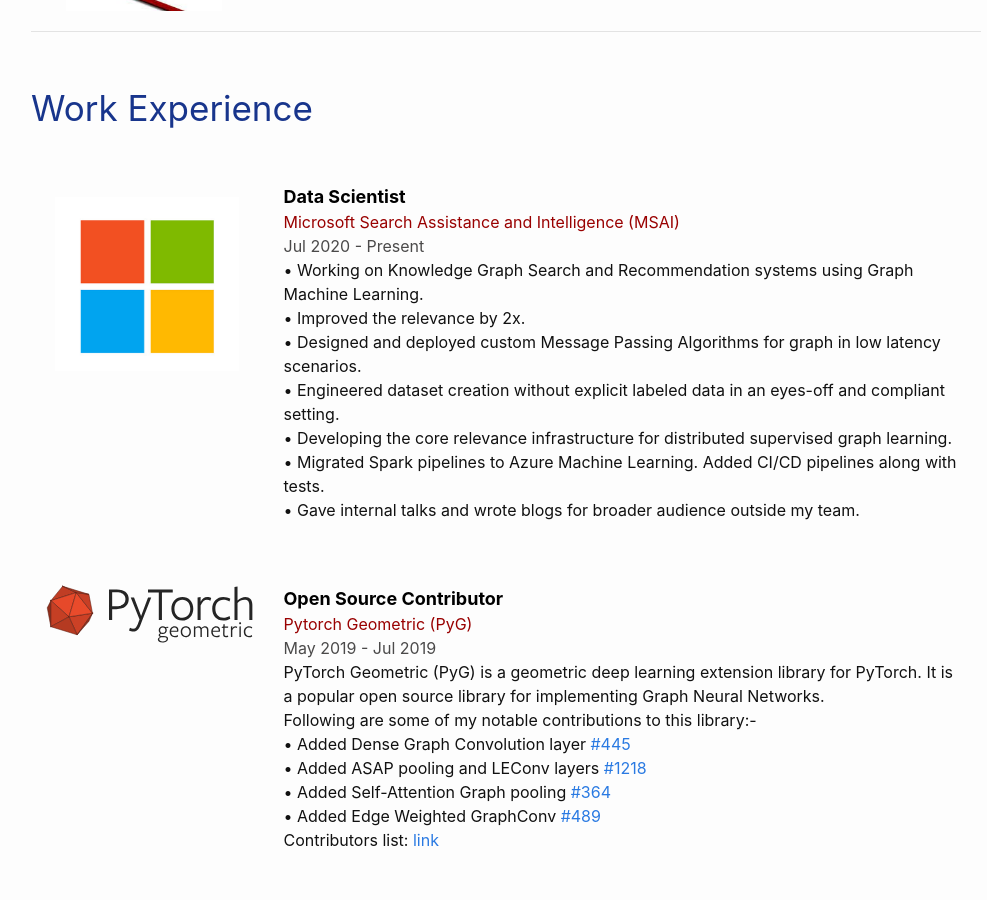
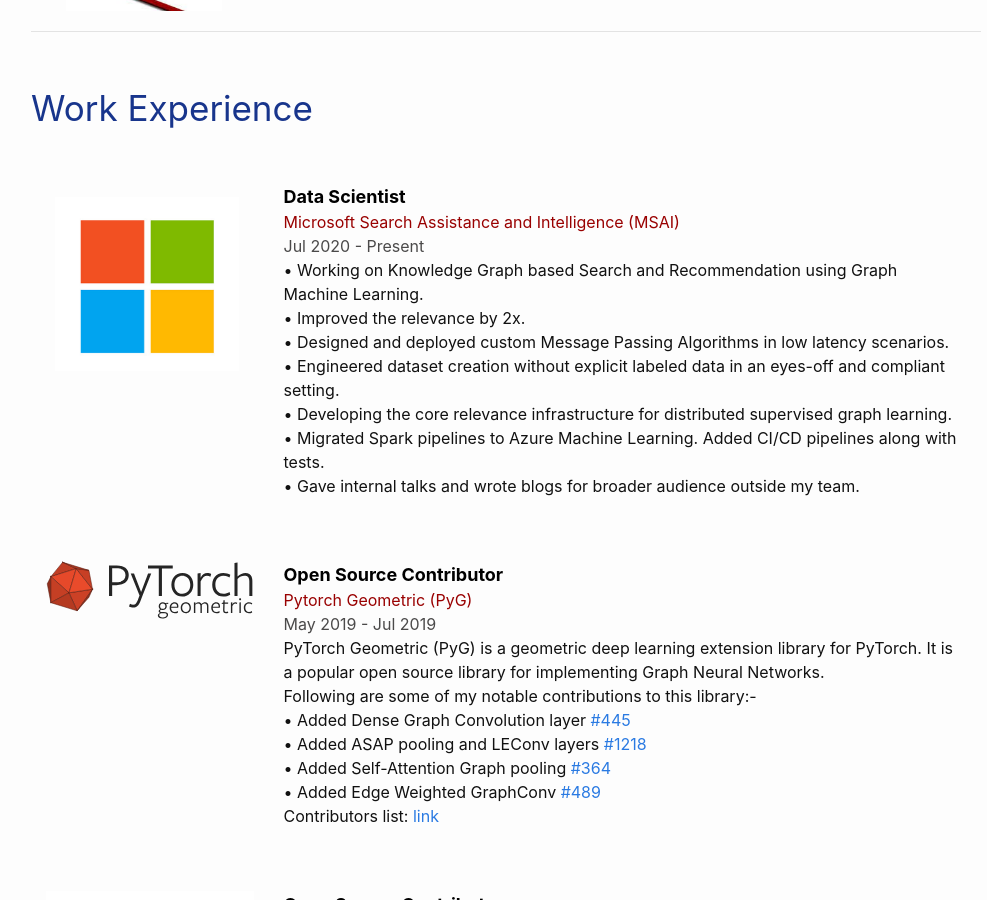
Before and after one commit to ekagra-ranjan/ekagra-ranjan.github.io, a Jekyll site: the page built from index.markdown, in a window 1280 px wide and 900 px high, scrolled down 1203 px. Shown: the whole window, without its empty margins (134-1121 px from the left). Built offline with Jekyll 4.4.1, drawn with Linux system fonts in a browser that asks for light colours; nearby versions of some CDN libraries.

Commit message:
Update workexs.yml

```diff
--- a/_data/resume/workexs.yml
+++ b/_data/resume/workexs.yml
@@ -2,9 +2,9 @@
   designation: Data Scientist
   date: Jul 2020 - Present
   description:
-    - text: "• Working on Knowledge Graph Search and Recommendation systems using Graph Machine Learning."
+    - text: "• Working on Knowledge Graph based Search and Recommendation using Graph Machine Learning."
     - text: "• Improved the relevance by 2x."
-    - text: "• Designed and deployed custom Message Passing Algorithms for graph in low latency scenarios."
+    - text: "• Designed and deployed custom Message Passing Algorithms in low latency scenarios."
     - text: "• Engineered dataset creation without explicit labeled data in an eyes-off and compliant setting."
     - text: "• Developing the core relevance infrastructure for distributed supervised graph learning."
     - text: "• Migrated Spark pipelines to Azure Machine Learning. Added CI/CD pipelines along with tests."
```
